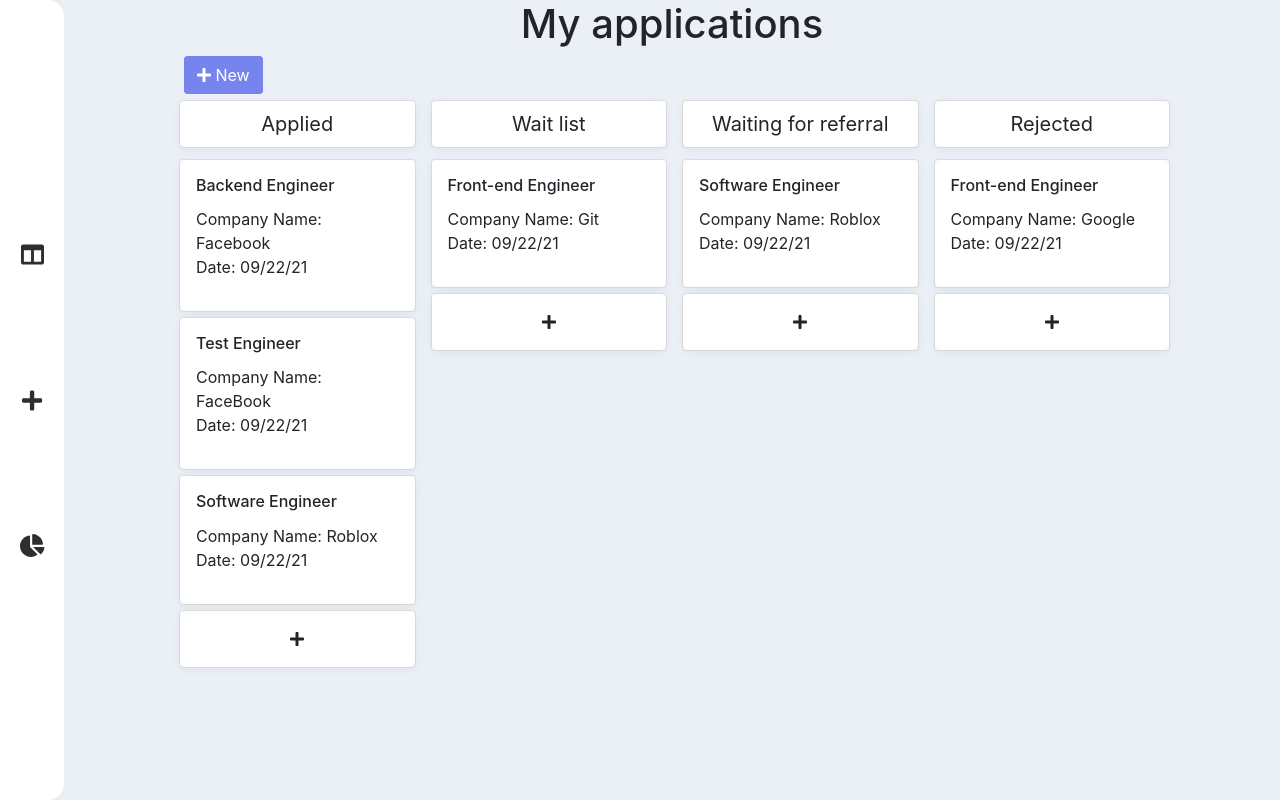
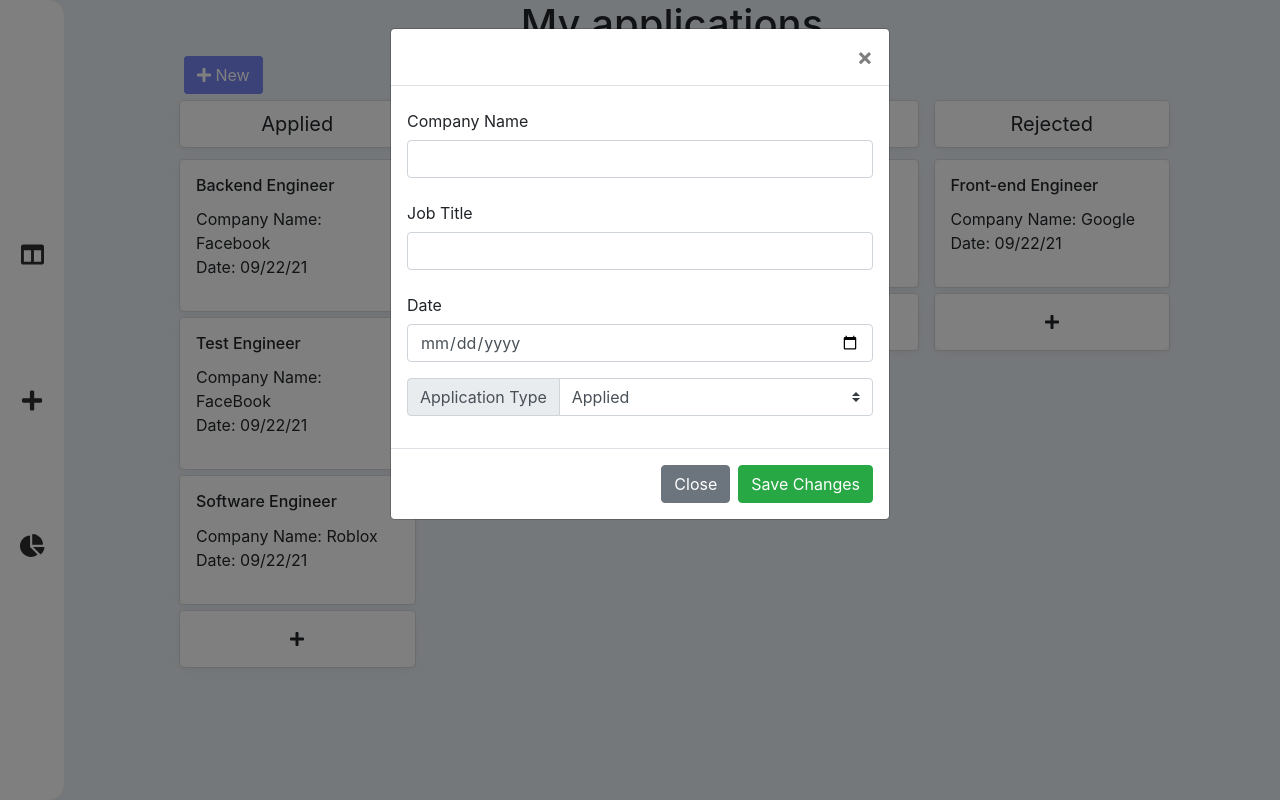
Before and after one commit to chaithanyaMarripati/application-tracking-system, a React (Create React App) app in the folder frontend/: page / in a window 1280 px wide. Both pictures are taken after a click on the element 297 px from the left and 638 px from the top of the page. Built offline with nearby package versions, Linux system fonts and the light colour scheme.

Commit message:
change view

```diff
--- a/frontend/src/card/CardBoard.js
+++ b/frontend/src/card/CardBoard.js
@@ -1,6 +1,6 @@
 import React, { Component } from 'react';
 import Card from './Card';
-import CardEdit from './CardEdit';
+import CardModal from './CardModal';
 
 const application_list = [
     {
@@ -83,7 +83,7 @@ export default class CardBoard extends Component {
                 }, [])}
                 {/* add function not implement */}
                 <div className="card card-col">
-                    <div className="card-body new-col">
+                    <div className="card-body new-col" onClick={this.showEditModal.bind(this, {class: v.class})}>
                         <i className="fas fa-plus text-center"></i>
                     </div>
                 </div>
@@ -146,7 +146,7 @@ export default class CardBoard extends Component {
                     {this.state.card_class}
                 </div>
 
-                <CardEdit show={this.state.showModal} application={this.state.application} closeEditModal={this.closeEditModal.bind(this)} />
+                <CardModal show={this.state.showModal} application={this.state.application} closeEditModal={this.closeEditModal.bind(this)} />
 
             </span>
         )
--- a/frontend/src/card/CardEdit.js
+++ b/frontend/src/card/CardModal.js
@@ -16,6 +16,10 @@ export default class CardEdit extends Component {
                     <Modal.Title>{this.props.application.companyName}</Modal.Title>
                 </Modal.Header>
                 <Modal.Body>
+                    <div className="form-group">
+                        <label htmlFor="company-name" className="col-form-label">Company Name</label>
+                        <input type="text" className="form-control" id="company" defaultValue={this.props.application.companyName}/>
+                    </div>
                     <div className="form-group">
                         <label htmlFor="job_title" className="col-form-label">Job Title</label>
                         <input type="text" className="form-control" id="job_title" defaultValue={this.props.application.jobTitle}/>
```
